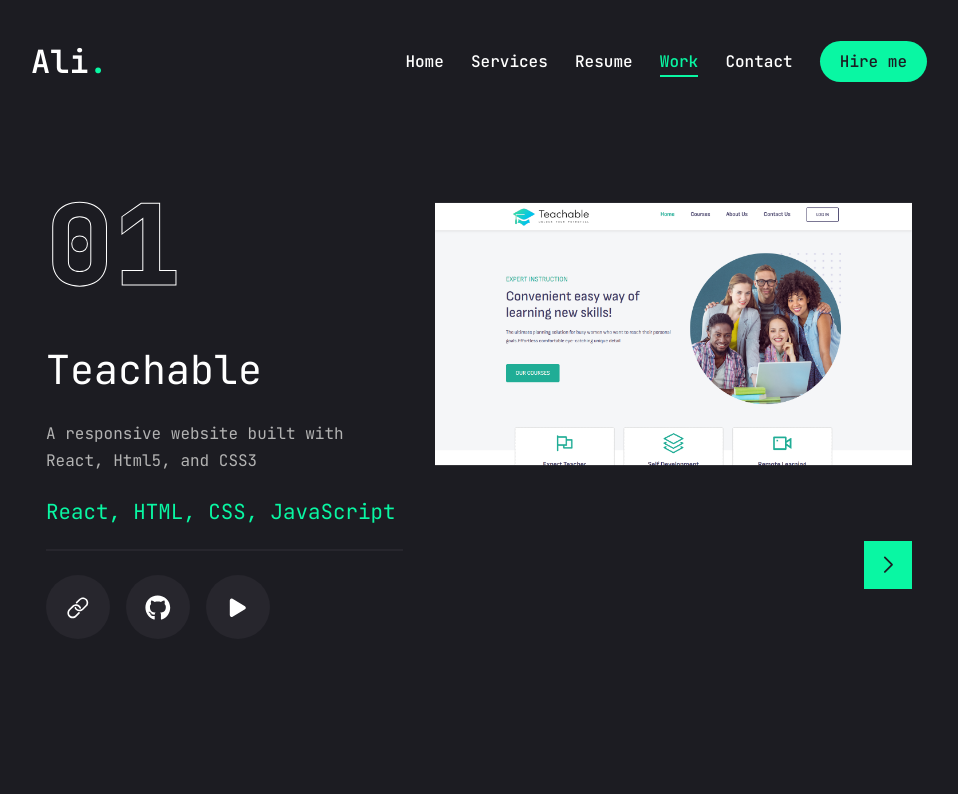
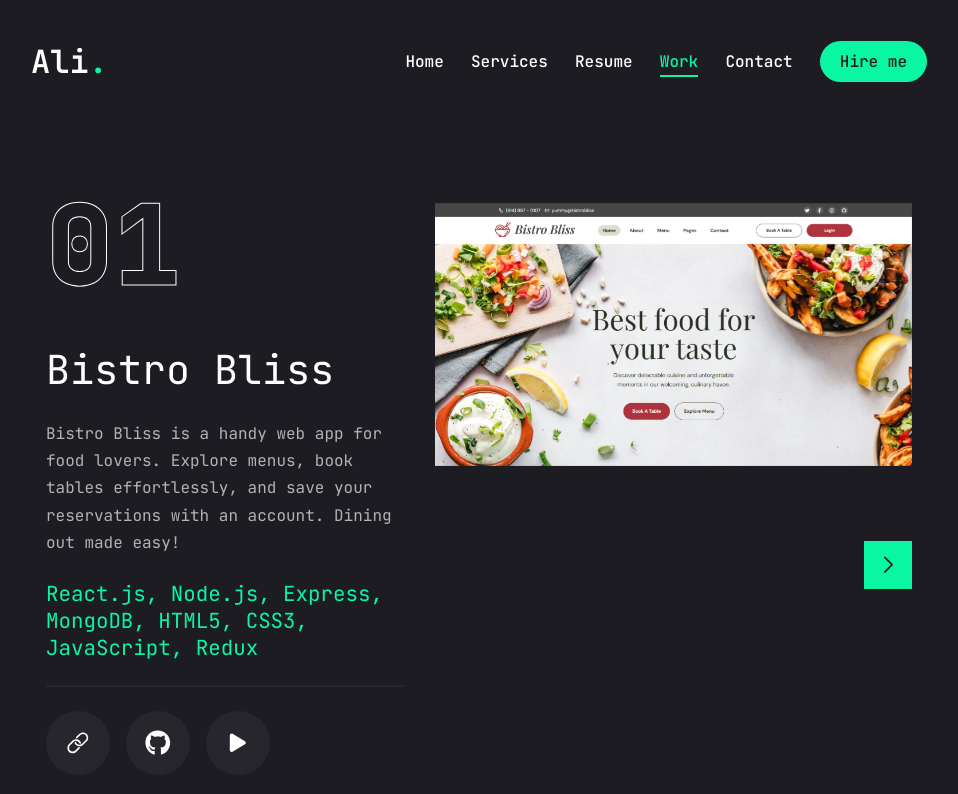
Before and after one commit to AliiMuhammed/Portfolio-Frontend, a React (Create React App) app: page /work in a window 1280 px wide. Shown: the top 794 px of the page, without its empty margins (161-1119 px from the left). Built offline with nearby package versions, Linux system fonts and the light colour scheme.

Commit message:
feat: enhance Work component with improved image loading handling; add new project "ExamGuards.Ai" and update existing project details

```diff
--- a/src/Pages/Work/Work.jsx
+++ b/src/Pages/Work/Work.jsx
@@ -15,9 +15,22 @@
   const [isImageLoading, setIsImageLoading] = useState(true);
 
   const handleSlideChange = (swiper) => {
-    setIsImageLoading(true);
     const activeIndex = swiper.activeIndex;
-    setActiveProject(projects[activeIndex]);
+    const newProject = projects[activeIndex];
+
+    // Create a new Image object to check if it's already cached
+    const img = new Image();
+    img.src = newProject.image.src;
+
+    if (img.complete) {
+      setIsImageLoading(false); // If already loaded, hide spinner immediately
+    } else {
+      setIsImageLoading(true); // Otherwise, show spinner
+      img.onload = () => setIsImageLoading(false);
+      img.onerror = () => setIsImageLoading(false);
+    }
+
+    setActiveProject(newProject);
   };
 
   const handleImageLoad = () => {
@@ -79,12 +92,11 @@
                     </div>
                   )}
                   <img
-                    src={`${project.image.src}?${Date.now()}`} // Force reload
+                    key={project.image.src} // Forces React to treat it as a new element
+                    src={project.image.src}
                     alt={project.image.alt}
-                    onLoad={handleImageLoad}
-                    onError={() => {
-                      setIsImageLoading(false);
-                    }}
+                    onLoad={() => handleImageLoad()}
+                    onError={() => handleImageLoad()}
                     style={{ display: isImageLoading ? "none" : "block" }}
                   />
                 </SwiperSlide>
--- a/src/Pages/Work/components/projects.js
+++ b/src/Pages/Work/components/projects.js
@@ -1,21 +1,7 @@
 const projects = [
+
     {
         id: 1,
-        title: "Teachable",
-        image:
-        {
-            src: require("../../../Assets/projects/teachable-1.png"),
-            alt: "Image 1",
-        }
-        ,
-        description: "A responsive website built with React, Html5, and CSS3",
-        link: "",
-        github: "https://github.com/AliiMuhammed/Teachable",
-        techStack: ["React", "HTML", "CSS", "JavaScript"],
-        video: "https://youtu.be/FQYF-XmLIeU?si=iVL6R8OBSWiDJ8sN",
-    },
-    {
-        id: 2,
         title: "Bistro Bliss",
         image:
         {
@@ -29,7 +15,7 @@
         techStack: ["React.js", "Node.js", "Express", "MongoDB", "HTML5", "CSS3", "JavaScript", "Redux"],
         video: "",
     }, {
-        id: 3,
+        id: 2,
         title: "Ahl al-Qur'an",
         image:
         {
@@ -43,8 +29,22 @@
         techStack: ["React.js", "HTML5", "CSS3", "JavaScript", "Redux"],
         video: "https://youtu.be/Gy1dGtOfXis",
     }, {
+        id: 3,
+        title: "ExamGuards.Ai",
+        image:
+        {
+            src: require("../../../Assets/projects/ExamGuards.png"),
+            alt: "Image 1",
+        }
+        ,
+        description: "Exam Guards.Ai is an AI-powered online proctoring tool for schools. It detects cheating using eye gaze and face recognition, and offers exam management, grading, and course material access to enhance online learning",
+        link: "",
+        github: "https://github.com/AliiMuhammed/ExamGuards.Ai",
+        techStack: ["React.js", "Redux", "CSS3", "JavaScript", "Node.js", "Express", "MongoDB", "Python"],
+        video: "https://youtu.be/vLCl8N3EIDU",
+    }, {
         id: 4,
-        title: "Bistro Bliss Admin",
+        title: "BrandStore",
         image:
         {
             src: require("../../../Assets/projects/BrandStore.png"),
@@ -70,7 +70,21 @@
         github: "https://github.com/AliiMuhammed/ITI-React.js-Final-Project-MovieHub-",
         techStack: ["HTML5", "CSS3", "JavaScript"],
         video: "https://youtu.be/PZdO-e16ZBI",
-    }
+    }, {
+        id: 6,
+        title: "Teachable",
+        image:
+        {
+            src: require("../../../Assets/projects/teachable-1.png"),
+            alt: "Image 1",
+        }
+        ,
+        description: "A responsive website built with React, Html5, and CSS3",
+        link: "",
+        github: "https://github.com/AliiMuhammed/Teachable",
+        techStack: ["React", "HTML", "CSS", "JavaScript"],
+        video: "https://youtu.be/FQYF-XmLIeU?si=iVL6R8OBSWiDJ8sN",
+    },
 ];
 
 export default projects;
```
Also changed, not shown: src/Assets/projects/ExamGuards.png (added).
